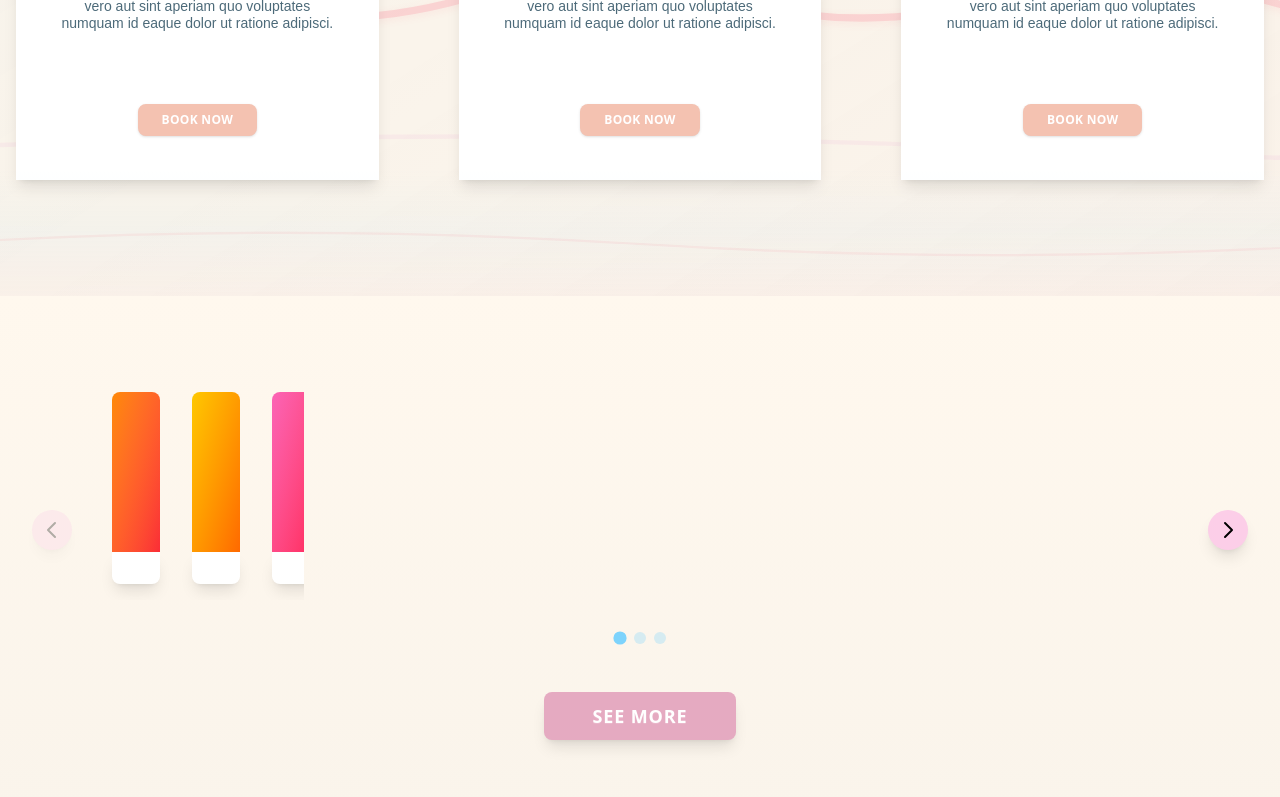
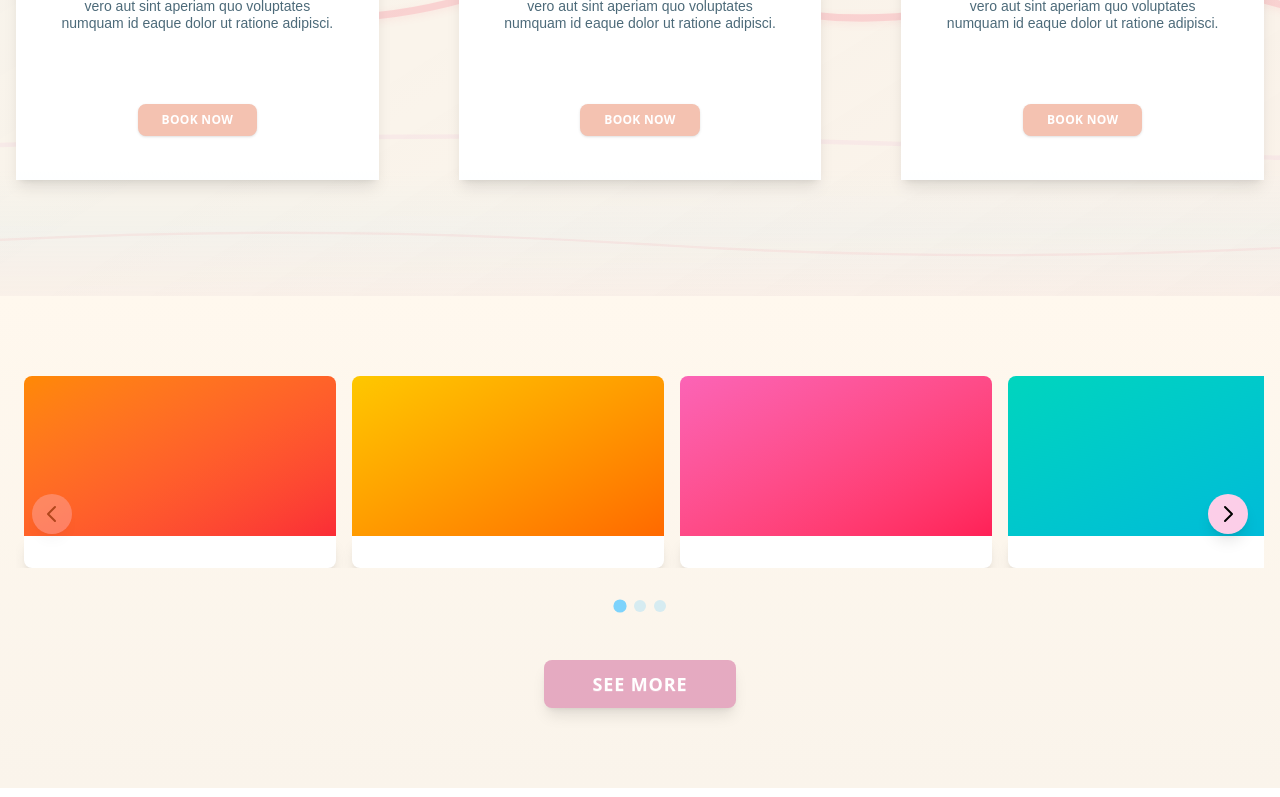
Before and after one commit to Jomar77/SEBS-Website, a React (Vite) app in the folder sebs-website/: page / in a window 1280 px wide. Shown: the part 1453-2250 px from the top of the page. Built offline with nearby package versions, Linux system fonts and the light colour scheme; a web font is replaced by a local one.

Commit message:
pls work

```diff
--- a/sebs-website/src/Components/Index/GallerySection/GallerySection.jsx
+++ b/sebs-website/src/Components/Index/GallerySection/GallerySection.jsx
@@ -139,13 +139,14 @@ export default function GallerySection() {
             </svg>
           </button>
 
-          <div className="carousel carousel-center max-w-full space-x-2 bg-transparent p-4 mx-16">
+          <div className="carousel w-full overflow-hidden">
             <div
-              className="flex transition-transform duration-500 ease-in-out items-stretch"
+              className="flex transition-transform duration-500 ease-in-out "
               style={{
                 transform: `translateX(-${
                   currentSlide * (100 / visibleSlides)
                 }%)`,
+                width: `${(galleryItems.length * 100) / visibleSlides}%`
               }}
             >
               {galleryItems.map((item) => (
@@ -157,11 +158,11 @@ export default function GallerySection() {
                       : visibleSlides === 2
                       ? "w-1/2"
                       : "w-1/4"
-                  } px-4`} // px-4 for more space between cards
+                  } px-2`}
                 >
                   <PolaroidCard
                     color={item.color}
-                    className="w-full max-w-[180px]"
+                    className="w-full max-w-[280px]"
                   />
                 </div>
               ))}
--- a/sebs-website/src/Components/Index/ServiceSection/ServiceCards.jsx
+++ b/sebs-website/src/Components/Index/ServiceSection/ServiceCards.jsx
@@ -7,7 +7,7 @@ export default function ServiceShowcaseCard({
   colorClass,
 }) {
   return (
-    <div className="bg-white border-20 border-white shadow-lg flex flex-col overflow-hidden w-550px min-h-[480px]">
+    <div className="bg-white border-20 border-white shadow-lg flex flex-col overflow-hidden w-full max-w-[350px] lg:max-w-none lg:flex-1 min-h-[480px]">
       {/* Color/Image Block */}
       <div className={`w-full h-50 ${colorClass}`} />
 
@@ -21,7 +21,7 @@ export default function ServiceShowcaseCard({
         </p>
         <div className="mt-auto">
           <Link
-            to="/book"
+            to="/booking"
             className="inline-block px-6 py-2 rounded-lg bg-[#f4c2b1] text-white text-xs font-bold uppercase tracking-wide shadow hover:bg-[#f5bd64] transition"
           >
             Book Now
```
